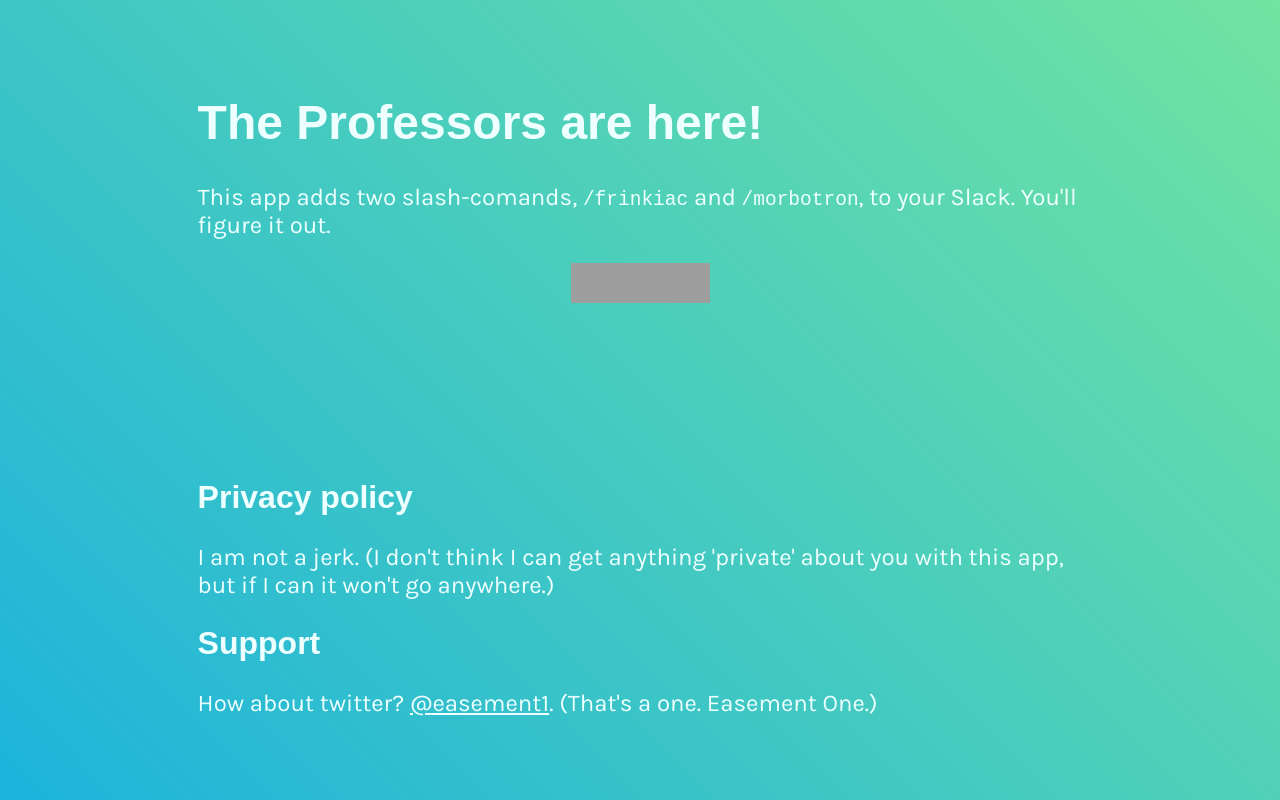
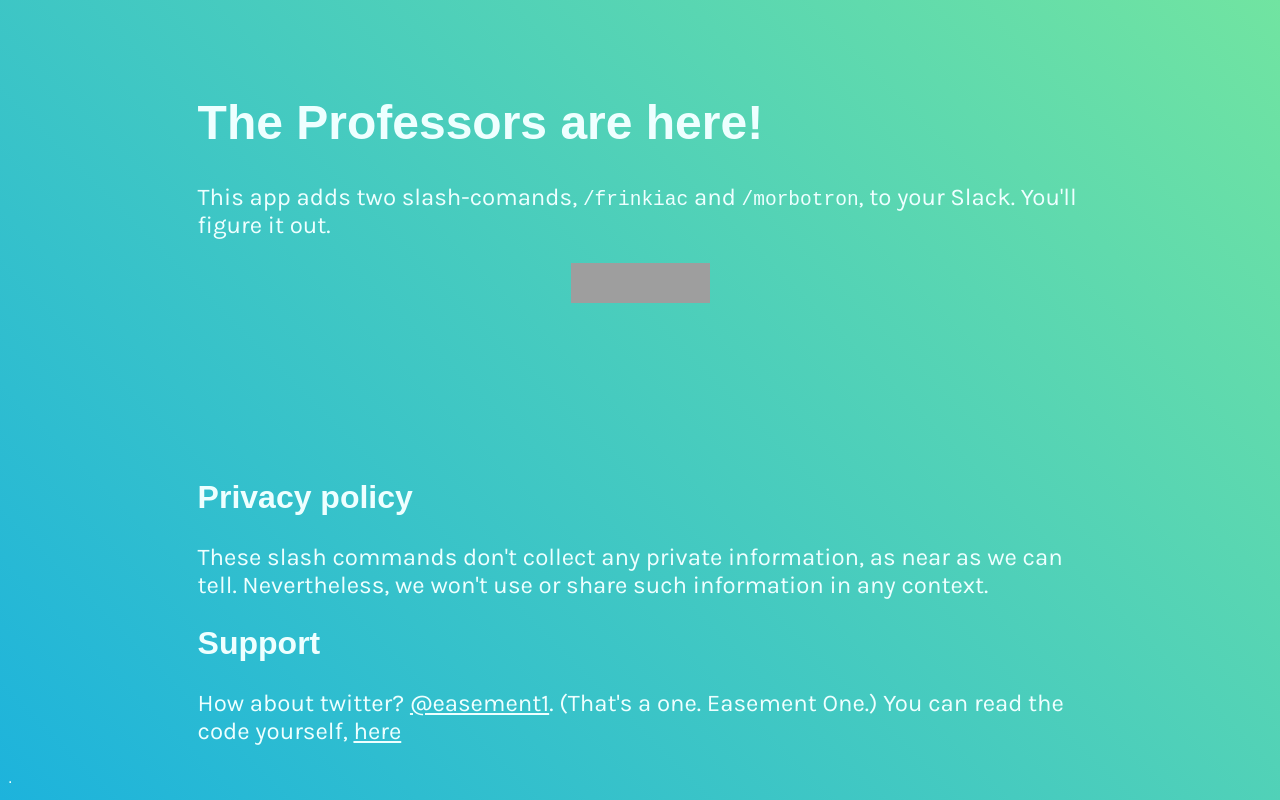
Before and after one commit to shoesandsocks/professors, a website: page public/index.html in a window 1280 px wide. Drawn offline with Linux system fonts and the light colour scheme; grey boxes are pictures that could not be loaded; a web font is replaced by a local one.

Commit message:
added 'help' command; improved privacy policy

```diff
--- a/public/index.html
+++ b/public/index.html
@@ -58,9 +58,11 @@
         </p>
         <div class="spacer"></div>
         <h2 id="privacy">Privacy policy</h2>
-        <p>I am not a jerk. (I don't think I can get anything 'private' about you with this app, but if I can it won't go anywhere.)</p>
+        <p>These slash commands don't collect any private information, as near as we can tell. Nevertheless, we won't use or share such information in any context.</p>
 
         <h2 id="support">Support</h2>
-        <p>How about twitter? <a href="https://twitter.com/Easement1">@easement1</a>. (That's a one. Easement One.)</p>
+        <p>How about twitter? <a href="https://twitter.com/Easement1">@easement1</a>.
+        (That's a one. Easement One.) You can read the code yourself,
+        <a href="https://github.com/shoesandsocks/professors">here</a></p>.
     </body>
 </html>
```
Also changed, not shown: src/index.js (+9 -5 lines).
